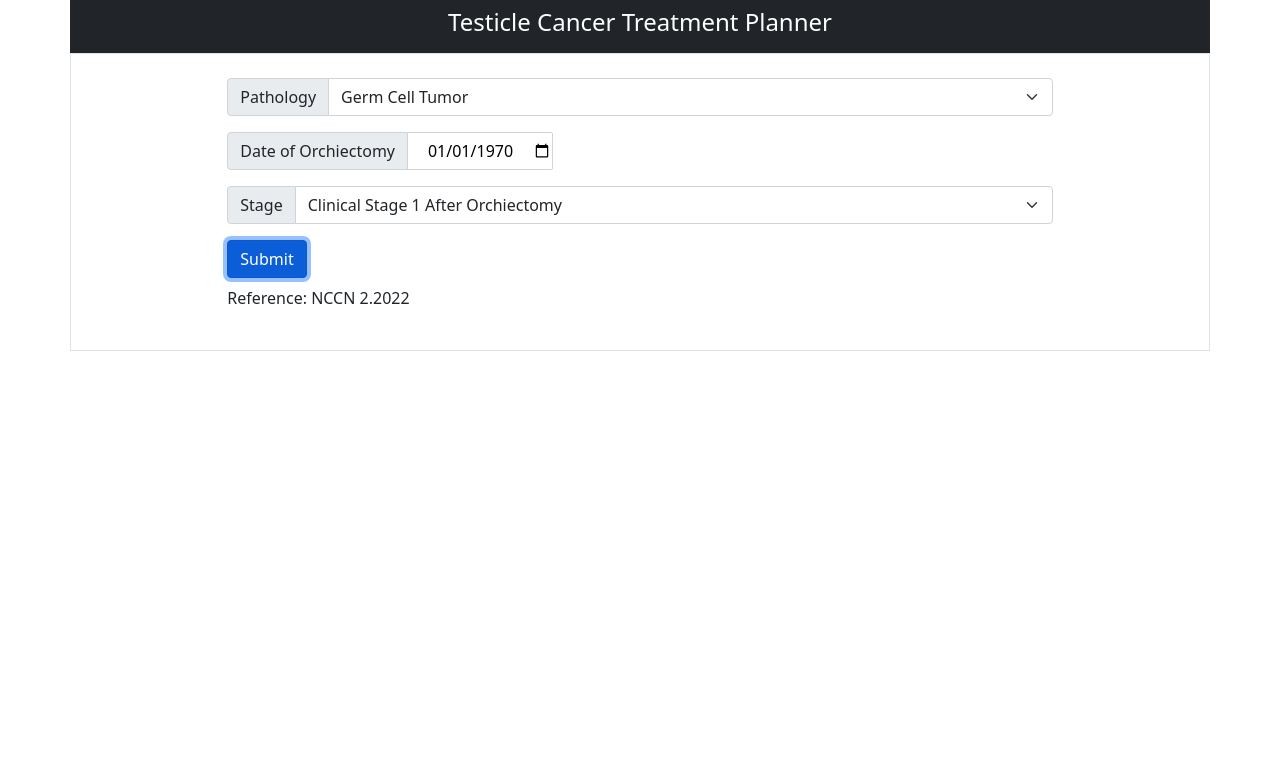
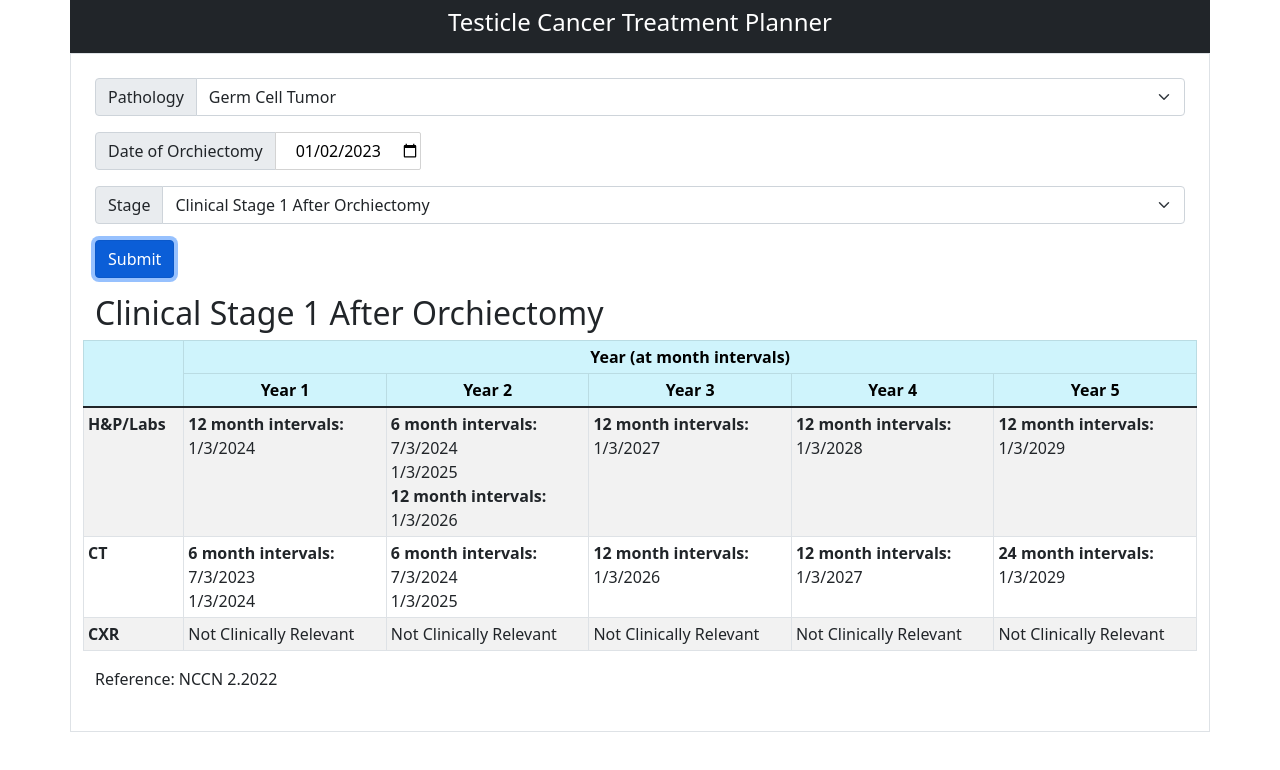
Before and after one commit to thakerm/TesticleCancer, a plain HTML site: page index.html in a window 1280 px wide. Both pictures are taken after a click on the button "Submit". Drawn offline with nearby package versions, Linux system fonts and the light colour scheme.

Commit message:
gen table, works for 1 item at a time

```diff
--- a/index.html
+++ b/index.html
@@ -7,14 +7,14 @@
   <meta name="viewport" content="width=device-width, initial-scale=1.0">
   <link rel="stylesheet" href="static/CSS/style.css" />
   <title>Testicular Cancer Post Treatment Follow Up Tool</title>
-        <link href="https://cdn.jsdelivr.net/npm/bootstrap@5.1.3/dist/css/bootstrap.min.css" rel="stylesheet"/>
+  <link href="https://cdn.jsdelivr.net/npm/bootstrap@5.1.3/dist/css/bootstrap.min.css" rel="stylesheet" />
   <script src="https://cdn.jsdelivr.net/npm/bootstrap@5.2.2/dist/js/bootstrap.bundle.min.js"></script>
-        <script src="static/JS/script.js"></script>
+
   <script src="https://ajax.googleapis.com/ajax/libs/jquery/3.6.1/jquery.min.js"></script>
 
 </head>
 
-<body onload="myOnLoad()">
+<body>
 
   <!--Navbar-->
   <nav class="navbar navbar-dark bg-dark container">
@@ -30,7 +30,7 @@
 
         <div class="input-group mb-3">
           <span class="input-group-text">Pathology</span>
-          <select id="path" class="form-select" aria-label="Select" onchange ="updateForm(this)">
+          <select id="path" class="form-select" aria-label="Select" onclick="updateForm(this)">
             <option value="0" selected>Germ Cell Tumor</option>
             <option value="1">Nonseminomatous Germ Cell Tumor</option>
           </select>
@@ -45,14 +45,29 @@
           <span class="input-group-text">Stage</span>
           <select id="stage" class="form-select" aria-label="Select"></select>
         </div>
-        <div class="mb-2">
+        <div class="mb-3">
 
-          <button class="btn btn-primary" onclick="filter('#path','#stage','#date')">Submit</button>
+          <button id="submit" class="btn btn-primary" onclick="filter('#path','#stage','#date')">Submit</button>
 
         </div>
+
+          <div id="results"class="row">
+
+
+              <h2 id="stage_header"></h2>
+
+            </div>
+
             <div class="row">
+
+
+
                 <p>Reference: NCCN 2.2022</p>
+
             </div>
+
+
+
 
         </div>
         <div class="col"></div>
@@ -60,17 +75,15 @@
 
 
       </div>
-    <div id="results" class="row">
 
 
-    </div>
+
+
     </div>
 
 
 
-
-
-
+    <script src="static/JS/script.js"></script>
 </body>
 
 </html>
--- a/static/CSS/style.css
+++ b/static/CSS/style.css
@@ -4,3 +4,11 @@
     border-bottom-right-radius: 2px;
     text-align: center;
 }
+#header{
+    text-align: center;
+}
+#cell2{
+    border-color: none;
+    border-right: none;
+    border-style:  none;
+}
--- a/static/JS/script.js
+++ b/static/JS/script.js
@@ -1,60 +1,72 @@
 //Debug
-var debug=true;
+var debug = true;
 var LOG = debug ? console.log.bind(console) : function () {}; // will turn off all console.log statements.
 
-//Variables
-var col_labels = ['H&P and Labs','CT','Chest'];
-var row_labels = ['Year 1', 'Year 2', 'Year 3', 'Year 4', 'Year 5'];
+//Global  Variables
+
 var data_for_processing;
 var parsedTable;
 
 //initializes Stagging selection
-function myOnLoad()
-{
-    var default_date = new Date();
-    default_date = process_date(default_date);
-    document.querySelector('#date').value = default_date;
-    var select_ = document.querySelector('#path');
-    updateForm(select_);
+$(function () {
+  document.querySelector("#date").value = process_date(new Date());
+  var path = document.querySelector("#path");
+  updateForm(path);
+});
+
+//converts selected date into format we can edit
+function process_date(date) {
+  var day = date.getDate();
+
+  var month = date.getMonth() + 1;
+
+  var year = date.getFullYear();
+  if (day < 10) {
+    day = "0" + day;
+  }
+  if (month < 10) {
+    month = "0" + month;
   }
 
-function updateForm(path)
-{
+  var date_corrected = year + "-" + month + "-" + day;
 
-    var selectedText = path.options[path.selectedIndex].innerHTML;
+  return date_corrected;
+}
+
+//auto populates Stage select element
+function updateForm(path) {
   var selectedValue = path.value;
 
-    if (selectedValue==0)
-    {
+  if (selectedValue == 0) {
     $("#stage").empty();
 
-        const select = document.querySelector('#stage');
+    const select = document.querySelector("#stage");
     const arr = [
-        'Clinical Stage 1 After Orchiectomy',
-        'Clinical Stage 1 After Ajuvant Therapy (Radiation or Chemotherapy)',
-        'Clinical Stage I Seminoma: Surveillance After Adjuvant Treatment (Chemotherapy or Radiation)',
-        'Bulky Clinical Stage IIB, IIC, and Stage III Seminoma: Surveillance Postchemotherapy'];
+      "Clinical Stage 1 After Orchiectomy",
+      "Clinical Stage 1 After Ajuvant Therapy (Radiation or Chemotherapy)",
+      "Clinical Stage I Seminoma: Surveillance After Adjuvant Treatment (Chemotherapy or Radiation)",
+      "Bulky Clinical Stage IIB, IIC, and Stage III Seminoma: Surveillance Postchemotherapy",
+    ];
     for (const [index, a] of arr.entries()) {
-          const opt = document.createElement('option');
-          opt.value = index; //nmust add one to make it match current selection numbering
+      const opt = document.createElement("option");
+      opt.value = index; //must add one to make it match current selection numbering
       opt.innerHTML = a;
       select.appendChild(opt);
     }
-    }
-    else if (selectedValue==1)
-    {
+  } else if (selectedValue == 1) {
     $("#stage").empty();
 
-        const select = document.querySelector('#stage');
+    const select = document.querySelector("#stage");
     const arr = [
-        'Clinical Stage I without Risk Factors, NSGCT: Active Surveillance',
-        'Clinical Stage I with Risk Factors,a NSGCT: Active Surveillance',
-        'Clinical Stage IA/B NSGCT: Treated with 1 Cycle of Adjuvant BEP Chemotherapy or Primary RPLND',
-        'Clincal Stage II/III NSGCT: Surveillance After Complete Response to Chemotherapy ± Postchemotherapy RPLND',
-        'Pathologic Stage IIA/B NSGCT: Post-Primary RPLND and Treated with Adjuvant Chemotherapy',
-        'Pathologic Stage IIA/B NSGCT: Post-Primary RPLND and NOT Treated with Adjuvant Chemotherapy'];
+      "Clinical Stage I without Risk Factors, NSGCT: Active Surveillance",
+      "Clinical Stage I with Risk Factors,a NSGCT: Active Surveillance",
+      "Clinical Stage IA/B NSGCT: Treated with 1 Cycle of Adjuvant BEP Chemotherapy or Primary RPLND",
+      "Clincal Stage II/III NSGCT: Surveillance After Complete Response to Chemotherapy ± Postchemotherapy RPLND",
+      "Pathologic Stage IIA/B NSGCT: Post-Primary RPLND and Treated with Adjuvant Chemotherapy",
+      "Pathologic Stage IIA/B NSGCT: Post-Primary RPLND and NOT Treated with Adjuvant Chemotherapy",
+    ];
     for (const [index, a] of arr.entries()) {
-          const opt = document.createElement('option');
+      const opt = document.createElement("option");
       opt.value = index;
       opt.innerHTML = a;
       select.appendChild(opt);
@@ -63,96 +75,168 @@ function updateForm(path)
 }
 
 //function will help process GCT vs NSGCT
-function filter(path, stage, date)
-{
-    var results = document.getElementById("results");
+function filter(path, stage, date) {
   document.querySelector(date).stepUp(1); //must do this to get correct date
     var date_value = document.querySelector(date).value;
   document.querySelector(date).stepDown(1);
-    var stage_value = document.querySelector(stage).value;
+    stage_value = document.querySelector(stage).value;
+    var stage_header = document.querySelector(stage);
+    output = stage_header.options[stage_header.selectedIndex].textContent;
+  document.getElementById("stage_header").innerHTML=output;
+
   var path_value = document.querySelector(path).value;
   generateTable(); //initialize table.
 
-    if (path_value==0){
+  if (path_value == 0) { //GCT
+    if (stage_value == 0) {
+      generate(
+        (GCT_stage_1_0= [
+        "H&P/Labs",12,[6,12],12,12,12,
+        "CT",6,6,12,12,24,
+        "CXR",1,1,1,1,1]),
+        date_value
+      );
 
-        if(stage_value==0)
+    }
+    else if(stage_value==1)
     {
-            generate(GCT_stage_1_after_orch_HP_Labs = [[3,6],6,[6,12],12,12],stage_value,date_value,type="H&P/Labs");
-            //generate(GCT_stage_1_after_orch_CT = [6,6,6,12,12,12,24],stage_value,date_value,type="CT");
-
-
-
+        generate(
+            (GCT_stage_1_1 = [
+            "H&P/Labs",6,6,12,12,12,
+            "CT",12,12,12,1,1,
+            "CXR",1,1,1,1,1]),
+            date_value
+          );
+    }
   }
 }
 
-}
-function process_date(date)
-{
-    var day = date.getDate();
-    var month = date.getMonth()+1;
-    var year = date.getFullYear();
-    var date_corrected = year+"-"+month+"-"+day;
-    return date_corrected;
-}
-
-function generate(stage_data,stage_value,date,type)
-{
-        var results = document.getElementById("results");
-        var cell;
-        var dt = new Date(date); //initial date set by user
-        var dt_working = new Date(date);
-
-
-
-
-    }
-
-
-
-   /*  if (x>1)
-                {
-
-                    for (j=0;j<x;j++)
-                    {
-
-
-                        LOG("Stage_data[i][j]",stage_data[i][j]);
-
-                        y = 12/stage_data[i][j];
-
-                        LOG(type," Year  ",i+1," ",stage_data[i][j]," month interval. Total number of dates generated: ",y);
-
-
-                        for(m=0;m<y;m++)
-                        {
-                            date_working.setMonth(date_working.getMonth() + stage_data[i][j]);
-
-
-                           LOG("Date working",m," ",date_working);
-                           LOG("Date value",m," ",date_value);
-
-                        }
-
-                        date_working = date_value
-                        //date_value=date_value.toDateString();
-                        LOG("Date value after For M loop",m," ",date_working);
-                        //LOG("TypeOf", typeof date_value);
-
-                    }
-                } */
-
-
-
-function generateTable()
-{
+function generateTable() {
   //generates table
+  var col_labels = ["Year 1", "Year 2", "Year 3", "Year 4", "Year 5"];
   parsedTable = document.createElement("TABLE");
   table_classes = "table table-bordered table-sm table-striped table-hover";
   parsedTable.setAttribute("class", table_classes);
   parsedTable.setAttribute("id", "TABLE");
   tabelHeader = parsedTable.createTHead();
+  tableBody = parsedTable.createTBody();
+
+
+  //Generate Header
   tabelHeader.className = "table-info";
-  tableBody = parsedTable.createTBody();
-  return;
+  header = "<tr id='header'><td rowspan='2'></td><td colspan='5'><b>Year (at month intervals)</b></td></tr><tr id='header'>";
+  for (
+    i = 0;
+    i < col_labels.length;
+    i++ //run through columns year 1-5)
+  ) {
+        header += '<th>' + col_labels[i] + "</th>";
 
   }
+  header += "</tr>";
+  $(tabelHeader).append(header);
+  $(parsedTable).append(tabelHeader);
+  return;
+}
+
+function generate(stage_data, date) {
+  var dt=new Date(date);
+  var dt_working = new Date(date);
+  var date_array;
+  resultBody = $("#results");
+  count = 0;
+
+  body = "";
+
+    for (
+        i = 0;
+        i < stage_data.length; //12
+        i++ //run through columns year 1-5)
+    ) {
+        x=stage_data[i].length;
+        if (i == 0 || i==6 ||i==12) { //row headers
+            var dt_working = new Date(date);
+            body += "<tr><td><b>" + stage_data[i] + "</b></td>";
+            continue;
+        }
+
+        if(stage_data[i]==1)
+        {
+                //LOG("Stage Date CXR: ",stage_data[i])
+                body+="<td>"
+                body += "Not Clinically Relevant";
+                continue;
+        }
+        else if(x>1) //trying to generate multiple dates
+        {
+
+            for (j = 0; j < x; j++)
+            {
+                if(j==0)
+                {
+                   body += "<td><b> "+stage_data[i][j]+" month intervals:</b> <br>";
+                   LOG("Stage_data[i][j]", stage_data[i][j]);
+
+                }
+                else
+                {
+                body += "<b> "+stage_data[i][j]+" month intervals:</b> <br>";
+                //dt_working = dt;
+                }
+                   y = 12 / stage_data[i][j];
+
+                   LOG(" Year  ",i," ",stage_data[i][j]," month interval. Total number of dates generated: ",y);
+
+                   for (m = 0; m < y; m++) {
+
+
+                     dt_working.setMonth(dt_working.getMonth() + stage_data[i][j]);
+                     body += dt_working.toLocaleDateString('en-US') + "<br>";
+
+                     LOG("Active Date", m, " ", dt_working);
+                     LOG("Stored Date", m, " ", dt);
+                   }
+
+                    //dt_working = dt;
+                    LOG("DT WORKING = DT: ",dt_working)
+            }
+
+
+        }
+        else{
+            body += "<td><b> "+stage_data[i]+" month intervals:</b> <br>";
+            y = 12 / stage_data[i];
+            for (m = 0; m < y; m++)
+            {
+                dt_working.setMonth(dt_working.getMonth() + stage_data[i]);
+                body += dt_working.toLocaleDateString('en-US')+ "<br>";
+                LOG("Date working", dt_working);
+
+            }
+
+        }
+
+
+        body += "</td>";
+        count++;
+    }
+
+  $(tableBody).append(body);
+  $(parsedTable).append(tableBody);
+  resultBody.append(parsedTable);
+}
+
+
+
+
+
+ /*  LOG(
+            type,
+            " Year ",
+            i + 1,
+            " ",
+            stage_data[i],
+            " month interval. Total number of dates generated: ",
+            y
+        ); */
+        //LOG("Stage Date CXR: ",stage_data[i])
```
Lines whose indentation alone changed are shown as unchanged.
